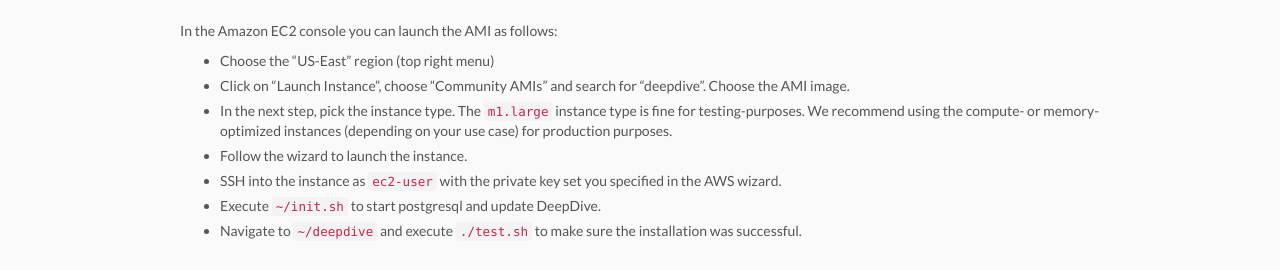
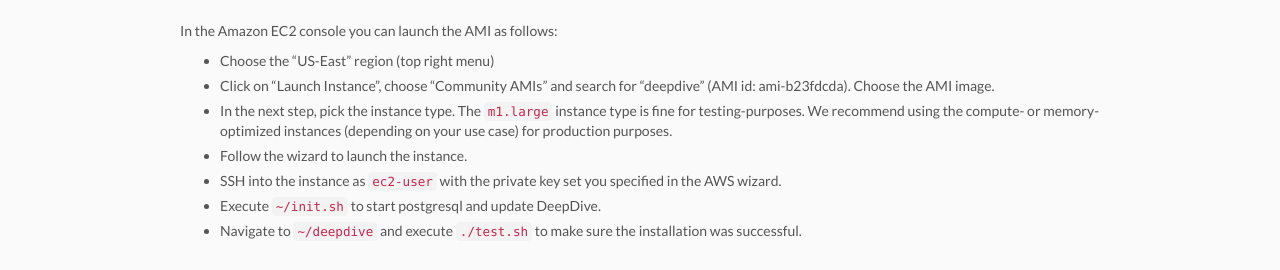
Before and after one commit to senaraiandi/deepdive, a Jekyll site: the page built from doc/ec2.md, in a window 1280 px wide. Shown: the part 320-590 px from the top of the page. Built offline with Jekyll 4.4.1, drawn with Linux system fonts in a browser that asks for light colours; nearby versions of some CDN libraries.

Commit message:
Update ec2.md

```diff
--- a/doc/ec2.md
+++ b/doc/ec2.md
@@ -11,7 +11,7 @@
 In the Amazon EC2 console you can launch the AMI as follows:
 
 - Choose the "US-East" region (top right menu)
-- Click on "Launch Instance", choose "Community AMIs" and search for "deepdive". Choose the AMI image.
+- Click on "Launch Instance", choose "Community AMIs" and search for "deepdive" (AMI id: ami-b23fdcda). Choose the AMI image.
 - In the next step, pick the instance type. The `m1.large` instance type is fine for testing-purposes. We recommend using the compute- or memory-optimized instances (depending on your use case) for production purposes.
 - Follow the wizard to launch the instance.
 - SSH into the instance as `ec2-user` with the private key set you specified in the AWS wizard.
```
